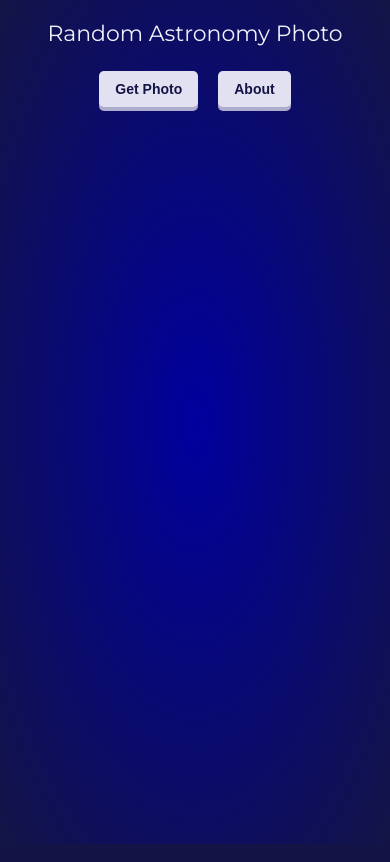
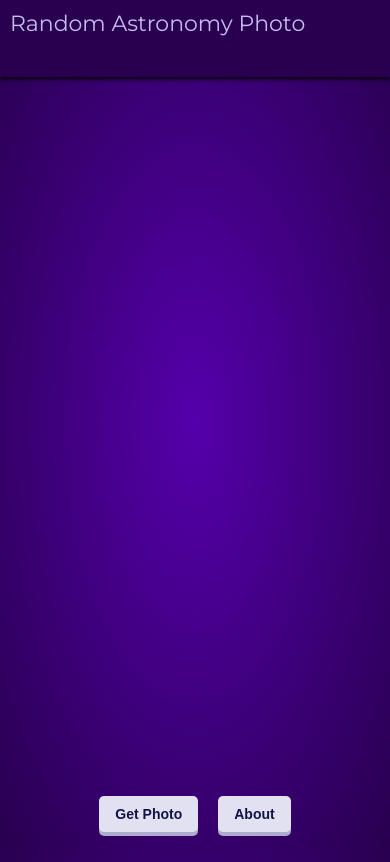
Before and after one commit to jennifercadams/Random-Astronomy-Photo, a React (Create React App) app: page / in a window 390 px wide. Built offline with nearby package versions, Linux system fonts and the light colour scheme.

Commit message:
header redesign, added Nav

```diff
--- a/src/Components/App/App.css
+++ b/src/Components/App/App.css
@@ -1,23 +1,3 @@
-header {
-  padding: 20px 0;
-  height: 71px;
-}
-
-h1 {
-  font-size: 26px;
-  text-align: center;
-  font-weight: 500;
-}
-
-#buttons {
-  padding-bottom: 20px;
-}
-
-main {
-  display: grid;
-  grid-template-areas: "main";
-}
-
 h2 {
   font-size: 22px;
   margin: 10px 0;
@@ -35,33 +15,15 @@ a:hover {
   color: #acaccc;
 }
 
-button {
-  background-color: #e1e1f1;
-  color: #131445;
-  font-size: 16px;
-  font-weight: bold;
-  padding: 10px 20px;
-  display: inline-block;
-  margin: 0 10px;
-  border-radius: 5px;
-  border: none;
-  box-shadow: 0 4px #acaccc;
-  position: relative;
-}
-
-button:hover {
-  background-color: white;
-}
-
-button:active {
-  box-shadow: 0 2px #acaccc;
-  top: 2px;
+main {
+  display: grid;
+  grid-template-areas: "main";
 }
 
 figure {
   line-height: 1em;
-  margin: 10px 40px;
-  height: calc(100vh - 180px);
+  margin: 20px 40px;
+  height: calc(100vh - 165px);
   grid-area: main;
 }
 
@@ -78,10 +40,10 @@ figure {
 
 #info-box, #about-box {
   padding: 30px;
-  margin: 5px 15%;
+  margin: 20px 15%;
   width: 70%;
   height: auto;
-  min-height: calc(100vh - 170px);
+  min-height: calc(100vh - 165px);
   background-color: #000e24;
   background-color: hsla(217, 100%, 7%, 0.95);
   border-radius: 10px;
@@ -130,13 +92,3 @@ footer {
     height: calc((100vw - 80px) / 16 * 9);
   }
 }
-
-@media (max-width: 400px) {
-  button {
-    font-size: 14px;
-    padding: 10px 16px;
-  }
-  h1 {
-    font-size: 22px;
-  }
-}
--- a/src/Components/App/App.js
+++ b/src/Components/App/App.js
@@ -92,12 +92,6 @@ class App extends React.Component {
     return (
       <div className="App">
         <Header />
-        <Buttons
-          getRandom={this.getRandom}
-          toggleBox={this.toggleBox}
-          media={this.state.media}
-          info={this.state.info}
-        />
         <main>
           <InfoBox
             toggleBox={this.toggleBox}
@@ -112,6 +106,12 @@ class App extends React.Component {
             videoSrc={this.state.videoSrc}
             data={this.state.data}
           />
+          <Buttons
+            getRandom={this.getRandom}
+            toggleBox={this.toggleBox}
+            media={this.state.media}
+            info={this.state.info}
+          />
         </main>
         <footer></footer>
       </div>
--- /dev/null
+++ b/src/Components/Buttons/Buttons.css
@@ -0,0 +1,29 @@
+button {
+  background-color: #e1e1f1;
+  color: #131445;
+  font-size: 16px;
+  font-weight: bold;
+  padding: 10px 20px;
+  display: inline-block;
+  margin: 0 10px;
+  border-radius: 5px;
+  border: none;
+  box-shadow: 0 4px #acaccc;
+  position: relative;
+}
+
+button:hover {
+  background-color: white;
+}
+
+button:active {
+  box-shadow: 0 2px #acaccc;
+  top: 2px;
+}
+
+@media (max-width: 400px) {
+  button {
+    font-size: 14px;
+    padding: 10px 16px;
+  }
+}
--- a/src/Components/Buttons/Buttons.js
+++ b/src/Components/Buttons/Buttons.js
@@ -1,3 +1,4 @@
+import './Buttons.css'
 import React from "react";
 
 export default class Buttons extends React.Component {
--- /dev/null
+++ b/src/Components/Header/Header.css
@@ -0,0 +1,38 @@
+header {
+  height: 52px;
+  padding: 10px;
+  display: flex;
+  align-items: baseline;
+  background-color: #28004f;
+  box-shadow: 0 2px 4px black;
+}
+
+h1 {
+  font-size: 22px;
+  font-weight: 500;
+  text-align: left;
+  color: #c8bbf2;
+}
+
+ul {
+  display: flex;
+  padding-left: 20px;
+}
+
+li {
+  list-style-type: none;
+  padding: 5px 16px;
+  margin: 0;
+}
+
+@media (max-width: 620px) {
+  header {
+    height: 77px;
+    display: block;
+  }
+
+  ul {
+    padding: 0;
+  }
+
+}
--- a/src/Components/Header/Header.js
+++ b/src/Components/Header/Header.js
@@ -1,10 +1,13 @@
+import './Header.css';
 import React from 'react';
+import Nav from './Nav/Nav';
 
 export default class Header extends React.Component {
   render() {
     return (
       <header className="App-header">
         <h1>Random Astronomy Photo</h1>
+        {/*<Nav />*/}
       </header>
     )
   }
--- /dev/null
+++ b/src/Components/Header/Nav/Nav.js
@@ -0,0 +1,13 @@
+import React from "react";
+
+export default class Nav extends React.Component {
+  render() {
+    return (
+      <ul>
+        <li>Random</li>
+        <li>By Date</li>
+        <li>About</li>
+      </ul>
+    )
+  }
+}
--- a/src/index.css
+++ b/src/index.css
@@ -6,11 +6,11 @@
 body {
   font-family: Montserrat, sans-serif;
   font-size: 18px;
-  color: #f0f0fa;
+  color: #f5f0fa;
   -webkit-font-smoothing: antialiased;
   -moz-osx-font-smoothing: grayscale;
-  background-color: #131445;
-  background-image: radial-gradient(#00009e, #131445);
+  background-color: #28004f;
+  background-image: radial-gradient(#5500ab, #28004f);
   height: 100vh;
   margin: 0;
   text-align: center;
```
